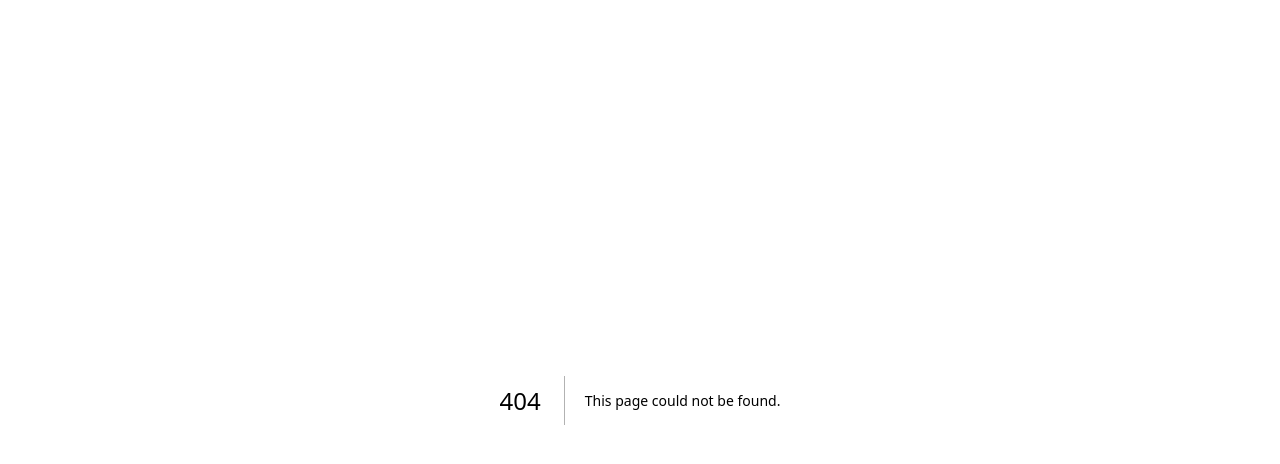
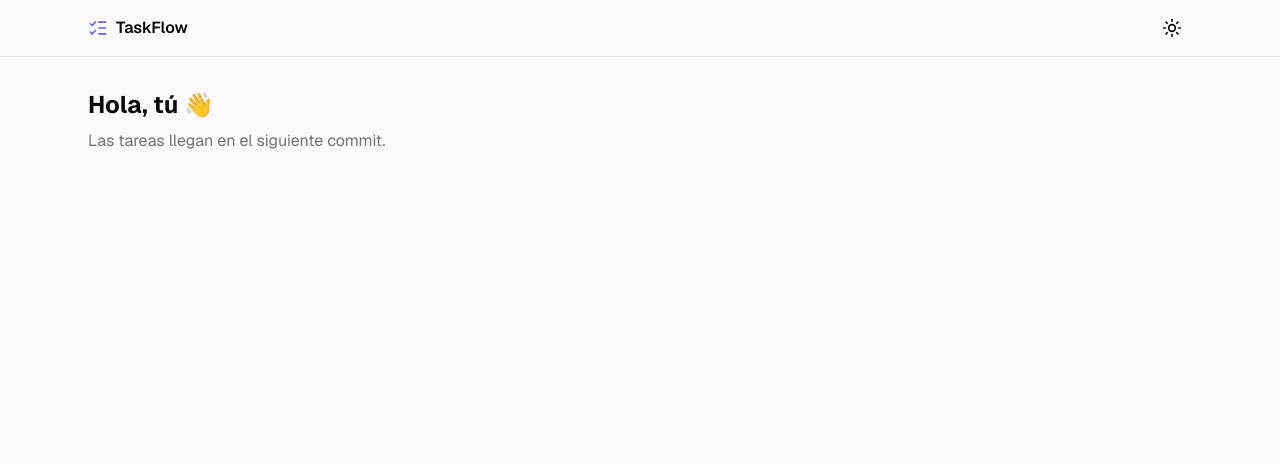
Before and after one commit to untildead/taskflow, a Next.js app: page /dashboard in a window 1280 px wide. Before the commit this address had no page. Shown: the top 464 px of the page. Built offline with nearby package versions, Linux system fonts and the light colour scheme; no server answers.

Commit message:
feat(layout): add dashboard shell with header and user menu
Sticky header with logo, theme toggle and user avatar dropdown
(showing name/email and logout action). Dashboard layout uses
the header above a max-width content area.

```diff
--- /dev/null
+++ b/src/app/dashboard/layout.tsx
@@ -0,0 +1,14 @@
+import { Header } from "@/components/layout/header";
+
+export default function DashboardLayout({
+  children,
+}: {
+  children: React.ReactNode;
+}) {
+  return (
+    <div className="min-h-screen flex flex-col">
+      <Header />
+      <main className="flex-1 max-w-6xl w-full mx-auto px-4 sm:px-6 py-8">{children}</main>
+    </div>
+  );
+}
--- /dev/null
+++ b/src/app/dashboard/page.tsx
@@ -0,0 +1,17 @@
+import { auth } from "@/lib/auth";
+
+export const metadata = { title: "Dashboard — TaskFlow" };
+
+export default async function DashboardPage() {
+  const session = await auth();
+  return (
+    <div className="space-y-2">
+      <h1 className="text-2xl font-bold">
+        Hola, {session?.user?.name ?? session?.user?.email ?? "tú"} 👋
+      </h1>
+      <p className="text-[var(--muted-foreground)]">
+        Las tareas llegan en el siguiente commit.
+      </p>
+    </div>
+  );
+}
--- /dev/null
+++ b/src/components/layout/header.tsx
@@ -0,0 +1,23 @@
+import Link from "next/link";
+import { ListChecks } from "lucide-react";
+import { ThemeToggle } from "@/components/layout/theme-toggle";
+import { UserMenu } from "@/components/layout/user-menu";
+import { auth } from "@/lib/auth";
+
+export async function Header() {
+  const session = await auth();
+  return (
+    <header className="border-b border-[var(--border)] bg-[var(--background)]/80 backdrop-blur sticky top-0 z-30">
+      <div className="max-w-6xl mx-auto px-4 sm:px-6 h-14 flex items-center justify-between">
+        <Link href="/dashboard" className="inline-flex items-center gap-2 font-semibold">
+          <ListChecks className="size-5 text-[var(--primary)]" />
+          TaskFlow
+        </Link>
+        <div className="flex items-center gap-1">
+          <ThemeToggle />
+          {session?.user && <UserMenu user={session.user} />}
+        </div>
+      </div>
+    </header>
+  );
+}
--- /dev/null
+++ b/src/components/layout/user-menu.tsx
@@ -0,0 +1,69 @@
+"use client";
+
+import * as React from "react";
+import { LogOut, User as UserIcon } from "lucide-react";
+import { Button } from "@/components/ui/button";
+import { logout } from "@/app/actions/auth";
+
+type Props = {
+  user: { name?: string | null; email?: string | null; image?: string | null };
+};
+
+export function UserMenu({ user }: Props) {
+  const [open, setOpen] = React.useState(false);
+  const ref = React.useRef<HTMLDivElement>(null);
+
+  React.useEffect(() => {
+    const onClick = (e: MouseEvent) => {
+      if (ref.current && !ref.current.contains(e.target as Node)) setOpen(false);
+    };
+    document.addEventListener("mousedown", onClick);
+    return () => document.removeEventListener("mousedown", onClick);
+  }, []);
+
+  const initial = (user.name || user.email || "?").charAt(0).toUpperCase();
+
+  return (
+    <div className="relative" ref={ref}>
+      <button
+        type="button"
+        onClick={() => setOpen((o) => !o)}
+        className="size-9 rounded-full bg-[var(--accent)] text-[var(--accent-foreground)] flex items-center justify-center text-sm font-semibold hover:opacity-80 transition"
+        aria-label="Menú de usuario"
+      >
+        {user.image ? (
+          // eslint-disable-next-line @next/next/no-img-element
+          <img
+            src={user.image}
+            alt={user.name ?? user.email ?? ""}
+            className="size-full rounded-full object-cover"
+          />
+        ) : (
+          initial
+        )}
+      </button>
+      {open && (
+        <div className="absolute right-0 mt-2 w-56 rounded-lg border border-[var(--border)] bg-[var(--card)] shadow-lg p-1.5 z-50">
+          <div className="px-3 py-2 border-b border-[var(--border)] mb-1.5">
+            <div className="font-medium text-sm truncate flex items-center gap-2">
+              <UserIcon className="size-3.5 text-[var(--muted-foreground)]" />
+              {user.name ?? "Sin nombre"}
+            </div>
+            <div className="text-xs text-[var(--muted-foreground)] truncate">{user.email}</div>
+          </div>
+          <form action={logout}>
+            <Button
+              type="submit"
+              variant="ghost"
+              size="sm"
+              className="w-full justify-start text-[var(--destructive)] hover:bg-[var(--destructive)]/10"
+            >
+              <LogOut className="size-4" />
+              Cerrar sesión
+            </Button>
+          </form>
+        </div>
+      )}
+    </div>
+  );
+}
```
